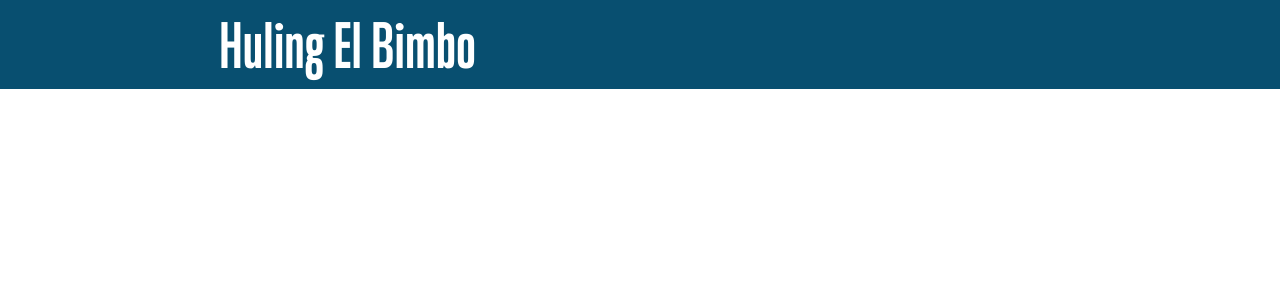
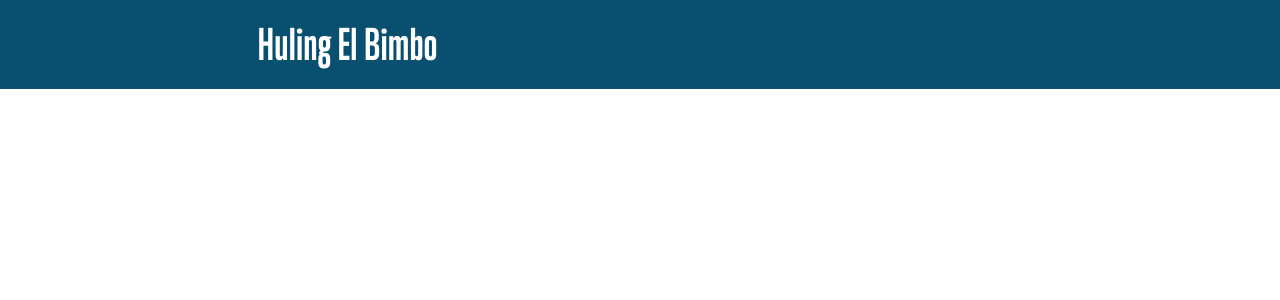
Before and after one commit to codeaxiscom/test_repository, a PHP site: page / in a window 1280 px wide. Shown: the top 300 px of the page. Run offline with PHP 8.4, Linux system fonts and the light colour scheme.

Commit message:
updated stuff

```diff
--- a/css/style.css
+++ b/css/style.css
@@ -73,6 +73,6 @@ header {
 .site-title {
 	text-align: center;
 	color: #fff;
-	font-size: 60px;
+	font-size: 300%;
 
 }
--- a/header.php
+++ b/header.php
@@ -2,7 +2,7 @@
 	<div class="container">
 		<div class="row">
 			<div class="col-md-6">
-				<h1 class="site-title">Huling El Bimbo</h1>
+				<h1 class="site-title"><i class="fa fa-ravelry"></i>Huling El Bimbo</h1>
 			</div>
 			<div class="col-md-6">
 
```
